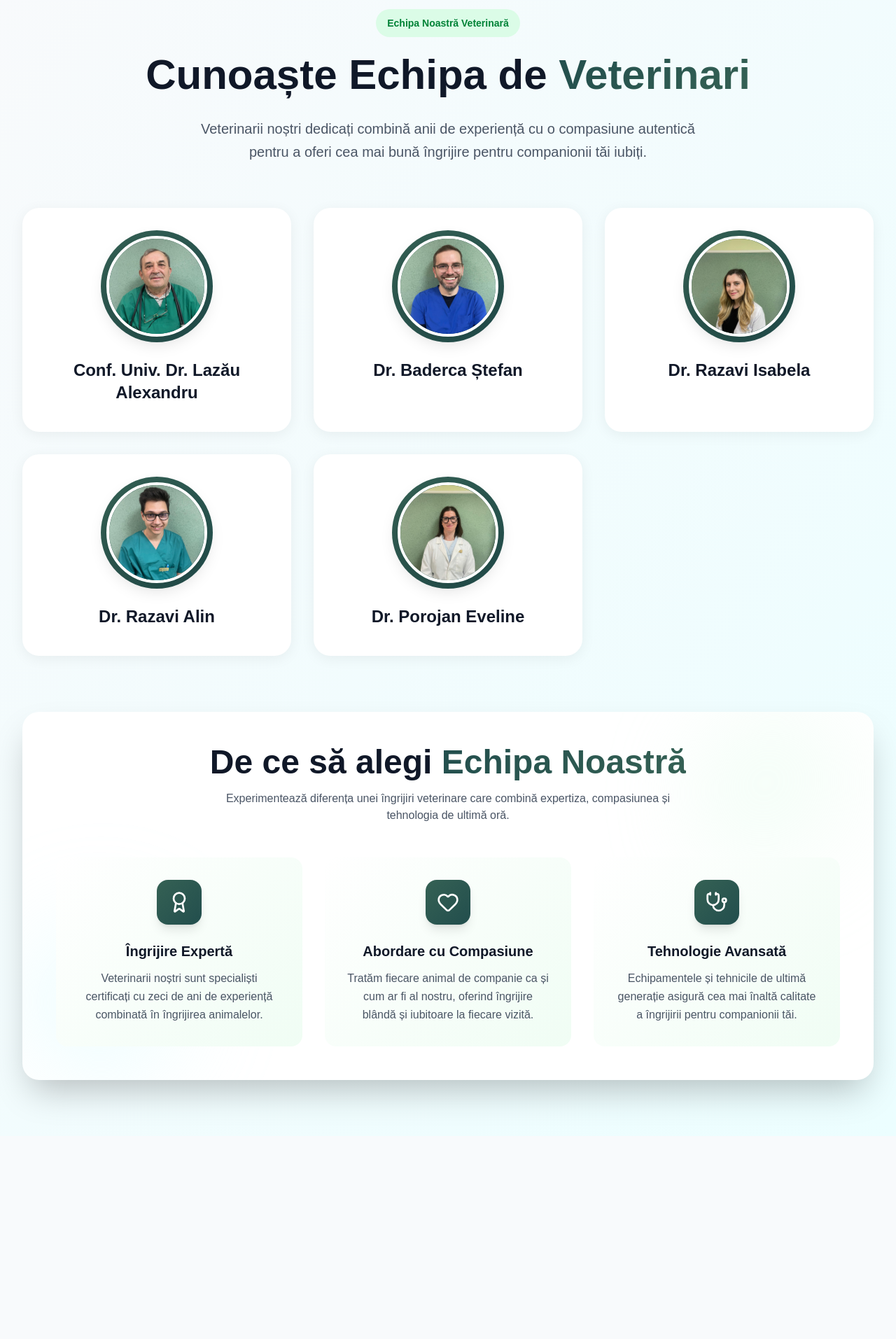
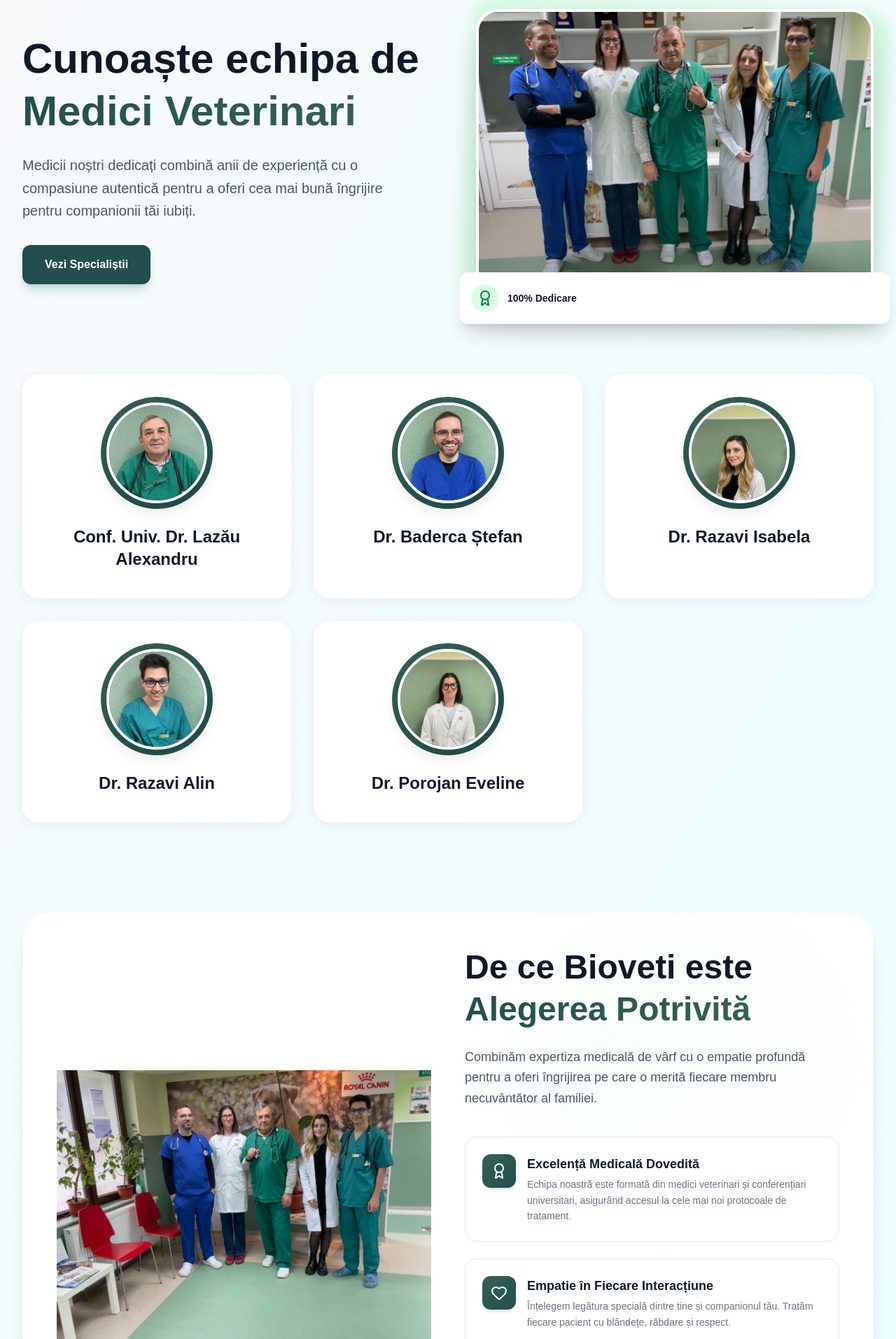
Before and after one commit to Karadar1/Cabinet-Sorin1.0, a Next.js app: page /echipa in a window 1280 px wide. Shown: the part 67-1980 px from the top of the page at 70% size. Before the commit the page ends 1690 px from the top, so only its background shows below. Built offline with nearby package versions, Linux system fonts and the light colour scheme.

Commit message:
add edits to the contact page and team page

```diff
--- a/src/app/echipa/page.tsx
+++ b/src/app/echipa/page.tsx
@@ -18,6 +18,7 @@ const TeamPage = () => {
   const headerRef = useRef<HTMLDivElement | null>(null);
   const heroRef = useRef<HTMLDivElement | null>(null);
   const teamCardsRef = useRef<Array<HTMLDivElement | null>>([]);
+  const whyUsRef = useRef<HTMLDivElement | null>(null);
 
   useEffect(() => {
     const observerOptions: IntersectionObserverInit = {
@@ -35,6 +36,7 @@ const TeamPage = () => {
 
     if (headerRef.current) observer.observe(headerRef.current);
     if (heroRef.current) observer.observe(heroRef.current);
+    if (whyUsRef.current) observer.observe(whyUsRef.current);
 
     teamCardsRef.current.forEach((card, index) => {
       if (card) {
@@ -193,28 +195,18 @@ const TeamPage = () => {
           box-shadow: 0 12px 32px rgba(0,0,0,0.2);
         }
 
-        .stat-card {
-          transition: all 0.3s cubic-bezier(0.4, 0, 0.2, 1);
+        .feature-card {
+          transition: all 0.3s ease;
           background: white;
           border-radius: 16px;
-          padding: 2rem;
-        }
-
-        .stat-card:hover {
-          transform: translateY(-8px);
-          box-shadow: 0 12px 32px ${PRIMARY_COLOR}1f;
-        }
-
-        .feature-card {
-          transition: all 0.3s ease;
-          background: linear-gradient(135deg, #fff 0%, ${LIGHTER_BG} 100%);
-          border-radius: 16px;
-          padding: 2rem;
+          padding: 1.5rem;
+          border: 1px solid #e5e7eb;
         }
 
         .feature-card:hover {
-          transform: translateY(-6px);
-          box-shadow: 0 12px 28px rgba(0,0,0,0.1);
+          transform: translateY(-4px);
+          box-shadow: 0 12px 28px rgba(0,0,0,0.08);
+          border-color: ${PRIMARY_COLOR}40;
         }
 
         .gradient-text {
@@ -229,46 +221,67 @@ const TeamPage = () => {
         }
       `}</style>
 
-      {/* Hero Section */}
+      {/* Hero Section Split Layout */}
       <div className="max-w-7xl mx-auto px-4 sm:px-6 lg:px-8 py-12 md:py-20">
-        <div
-          ref={headerRef}
-          className="fade-up text-center mb-16 pt-12 md:pt-0"
-        >
-          <div className="inline-block mb-4 px-4 py-2 bg-green-100 rounded-full">
-            <span className="text-green-700 font-semibold text-sm">
-              Echipa Noastră Veterinară
-            </span>
+        <div className="grid grid-cols-1 lg:grid-cols-2 gap-12 lg:gap-20 items-center mb-24">
+
+          {/* Text Content */}
+          <div ref={headerRef} className="fade-up order-2 lg:order-1 text-center lg:text-left">
+
+            <h1 className="text-4xl md:text-6xl font-bold text-gray-900 mb-6 leading-tight">
+              Cunoaște echipa de <br/> <span className="gradient-text">Medici Veterinari</span>
+            </h1>
+            <p className="text-lg md:text-xl text-gray-600 max-w-xl mx-auto lg:mx-0 leading-relaxed mb-8">
+              Medicii noștri dedicați combină anii de experiență cu o compasiune autentică pentru a oferi cea mai bună îngrijire pentru companionii tăi iubiți.
+            </p>
+            <div className="flex justify-center lg:justify-start gap-4">
+              <a href="#echipa" className="px-8 py-4 bg-[#224e4d] text-white rounded-xl font-bold shadow-lg shadow-emerald-900/20 hover:bg-[#356154] transition-all hover:-translate-y-1">
+                Vezi Specialiștii
+              </a>
             </div>
-          <h1 className="text-4xl md:text-6xl font-bold text-gray-900 mb-6 leading-tight">
-            Cunoaște Echipa de <span className="gradient-text">Veterinari</span>
-          </h1>
-          <p className="text-lg md:text-xl text-gray-600 max-w-3xl mx-auto leading-relaxed">
-            Veterinarii noștri dedicați combină anii de experiență cu o compasiune autentică pentru a oferi cea mai bună îngrijire pentru companionii tăi iubiți.
-          </p>
+          </div>
+
+          {/* New Image 1 */}
+          <div ref={heroRef} className="scale-in order-1 lg:order-2 relative">
+              <div className="absolute inset-0 bg-green-200 rounded-[32px] rotate-3 blur-sm transform scale-105 opacity-50"></div>
+              <div className="relative rounded-[32px] overflow-hidden shadow-2xl border-4 border-white aspect-[4/3]">
+                <Image
+                  src="/team2.jpeg"
+                  alt="Echipa Bioveti - Poză de grup"
+                  fill
+                  className="object-cover"
+                  priority
+                />
+                <div className="absolute inset-0 bg-gradient-to-t from-black/40 via-transparent to-transparent"></div>
+              </div>
+              {/* Floating Badge */}
+              <div className="absolute -bottom-6 -right-6 lg:-left-6 bg-white p-4 rounded-xl shadow-xl border border-green-50 animate-bounce-slow hidden md:block">
+                <div className="flex items-center gap-3">
+                   <div className="p-2 bg-green-100 rounded-full text-green-700">
+                     <Award className="w-6 h-6" />
+                   </div>
+                   <div>
+                     <p className="text-sm font-bold text-gray-900">100% Dedicare</p>
+                   </div>
+                </div>
+              </div>
+          </div>
         </div>
 
         {/* Team Grid */}
-        <div
-          ref={heroRef}
-          className="grid grid-cols-1 md:grid-cols-2 lg:grid-cols-3 gap-8 mb-20"
-        >
+        <div id="echipa" className="grid grid-cols-1 md:grid-cols-2 lg:grid-cols-3 gap-8 mb-32">
           {teamMembers.map((member, index) => (
             <div
               key={member.name}
               ref={(el) => {
                 teamCardsRef.current[index] = el;
               }}
-              // ADDED: h-full here
               className="scale-in h-full"
             >
-              {/* ADDED: h-full here */}
               <div className="team-card h-full">
                 {/* Circle Background with Image */}
                 <div className="team-card-image-wrapper">
-                  <div
-                    className="team-card-bg"
-                  ></div>
+                  <div className="team-card-bg"></div>
                   <Image
                     width={100}
                     height={100}
@@ -278,70 +291,84 @@ const TeamPage = () => {
                   />
                 </div>
 
-                {/* Card Content - No extra info added */}
-                <div className="text-center">
+                {/* Card Content - Minimalist as requested */}
+                <div className="text-center mt-4">
                   <h3 className="text-xl md:text-2xl font-bold text-gray-900 mb-2">
                     {member.name}
                   </h3>
-
-
                 </div>
               </div>
             </div>
           ))}
         </div>
 
-        {/* Why Choose Us Section */}
-        <div className="bg-white rounded-3xl shadow-2xl p-8 md:p-12 overflow-hidden relative">
-          <div className="absolute top-0 right-0 w-64 h-64 bg-gradient-to-br from-green-100 to-transparent rounded-full blur-3xl opacity-50"></div>
-          <div className="absolute bottom-0 left-0 w-64 h-64 bg-gradient-to-tr from-cyan-100 to-transparent rounded-full blur-3xl opacity-50"></div>
+        {/* Redesigned Why Choose Us Section - Split Layout */}
+        <div ref={whyUsRef} className="bg-white rounded-[40px] shadow-xl p-8 md:p-12 overflow-hidden relative border border-green-50">
+          <div className="absolute top-0 right-0 w-[500px] h-[500px] bg-gradient-to-br from-green-50 to-transparent rounded-full blur-3xl opacity-60 pointer-events-none"></div>
 
-          <div className="relative z-10">
-            <h2 className="text-3xl md:text-5xl font-bold text-center text-gray-900 mb-4">
-              De ce să alegi <span className="gradient-text">Echipa Noastră</span>
+          <div className="relative z-10 grid grid-cols-1 lg:grid-cols-2 gap-12 items-center">
+
+              {/* Image Column */}
+              <div className="relative h-full min-h-[400px]  overflow-hidden group flex items-center justify-center">
+                <div className="relative w-full h-full min-h-[400px]">
+                  {/* Updated Image to be fully visible (object-contain) and removed hover scale to prevent clipping */}
+                  <Image
+                    src="/team1.jpeg"
+                    alt="Echipa Bioveti în acțiune"
+                    fill
+                    className="object-contain transition-transform duration-700"
+                  />
+                </div>
+              </div>
+
+              {/* Content Column with Updated Text */}
+              <div>
+                <h2 className="text-3xl md:text-5xl font-bold text-gray-900 mb-6 leading-tight">
+                  De ce Bioveti este <span className="gradient-text">Alegerea Potrivită</span>
                 </h2>
-            <p className="text-center text-gray-600 mb-12 max-w-2xl mx-auto">
-              Experimentează diferența unei îngrijiri veterinare care combină expertiza, compasiunea și tehnologia de ultimă oră.
+                <p className="text-gray-600 mb-10 text-lg leading-relaxed">
+                  Combinăm expertiza medicală de vârf cu o empatie profundă pentru a oferi îngrijirea pe care o merită fiecare membru necuvântător al familiei.
                 </p>
 
-            <div className="grid grid-cols-1 md:grid-cols-3 gap-8">
-              {/* Feature Card 1 */}
-              <div className="feature-card text-center">
-                <div className="primary-icon-bg w-16 h-16 rounded-2xl flex items-center justify-center mx-auto mb-6 shadow-lg">
-                  <Award className="w-8 h-8 text-white" />
+                <div className="space-y-6">
+                  {/* Feature Item 1 */}
+                  <div className="feature-card flex items-start gap-4">
+                    <div className="primary-icon-bg w-12 h-12 rounded-xl flex items-center justify-center flex-shrink-0 shadow-md">
+                      <Award className="w-6 h-6 text-white" />
                     </div>
-                <h4 className="text-xl font-bold text-gray-900 mb-3">
-                  Îngrijire Expertă
-                </h4>
-                <p className="text-gray-600 leading-relaxed">
-                  Veterinarii noștri sunt specialiști certificați cu zeci de ani de experiență combinată în îngrijirea animalelor.
+                    <div>
+                      <h4 className="text-lg font-bold text-gray-900 mb-1">Excelență Medicală Dovedită</h4>
+                      <p className="text-gray-500 text-sm leading-relaxed">
+                        Echipa noastră este formată din medici veterinari și conferențiari universitari, asigurând accesul la cele mai noi protocoale de tratament.
                       </p>
                     </div>
+                  </div>
 
-              {/* Feature Card 2 */}
-              <div className="feature-card text-center">
-                <div className="primary-icon-bg w-16 h-16 rounded-2xl flex items-center justify-center mx-auto mb-6 shadow-lg">
-                  <Heart className="w-8 h-8 text-white" />
+                  {/* Feature Item 2 */}
+                  <div className="feature-card flex items-start gap-4">
+                    <div className="primary-icon-bg w-12 h-12 rounded-xl flex items-center justify-center flex-shrink-0 shadow-md">
+                      <Heart className="w-6 h-6 text-white" />
                     </div>
-                <h4 className="text-xl font-bold text-gray-900 mb-3">
-                  Abordare cu Compasiune
-                </h4>
-                <p className="text-gray-600 leading-relaxed">
-                  Tratăm fiecare animal de companie ca și cum ar fi al nostru, oferind îngrijire blândă și iubitoare la fiecare vizită.
+                    <div>
+                      <h4 className="text-lg font-bold text-gray-900 mb-1">Empatie în Fiecare Interacțiune</h4>
+                      <p className="text-gray-500 text-sm leading-relaxed">
+                        Înțelegem legătura specială dintre tine și companionul tău. Tratăm fiecare pacient cu blândețe, răbdare și respect.
                       </p>
                     </div>
+                  </div>
 
-              {/* Feature Card 3 */}
-              <div className="feature-card text-center">
-                <div className="primary-icon-bg w-16 h-16 rounded-2xl flex items-center justify-center mx-auto mb-6 shadow-lg">
-                  <Stethoscope className="w-8 h-8 text-white" />
+                  {/* Feature Item 3 */}
+                  <div className="feature-card flex items-start gap-4">
+                    <div className="primary-icon-bg w-12 h-12 rounded-xl flex items-center justify-center flex-shrink-0 shadow-md">
+                      <Stethoscope className="w-6 h-6 text-white" />
                     </div>
-                <h4 className="text-xl font-bold text-gray-900 mb-3">
-                  Tehnologie Avansată
-                </h4>
-                <p className="text-gray-600 leading-relaxed">
-                  Echipamentele și tehnicile de ultimă generație asigură cea mai înaltă calitate a îngrijirii pentru companionii tăi.
+                    <div>
+                      <h4 className="text-lg font-bold text-gray-900 mb-1">Diagnosticare de Precizie</h4>
+                      <p className="text-gray-500 text-sm leading-relaxed">
+                        Investim constant în tehnologie de ultimă generație pentru a identifica rapid și corect problemele de sănătate, de la analize la imagistică.
                       </p>
+                    </div>
+                  </div>
                 </div>
               </div>
           </div>
```
Also changed, not shown: src/app/contact/page.tsx (+20 -0 lines), public/team1.jpeg (added), public/team2.jpeg (added). Lines whose indentation alone changed are shown as unchanged.
